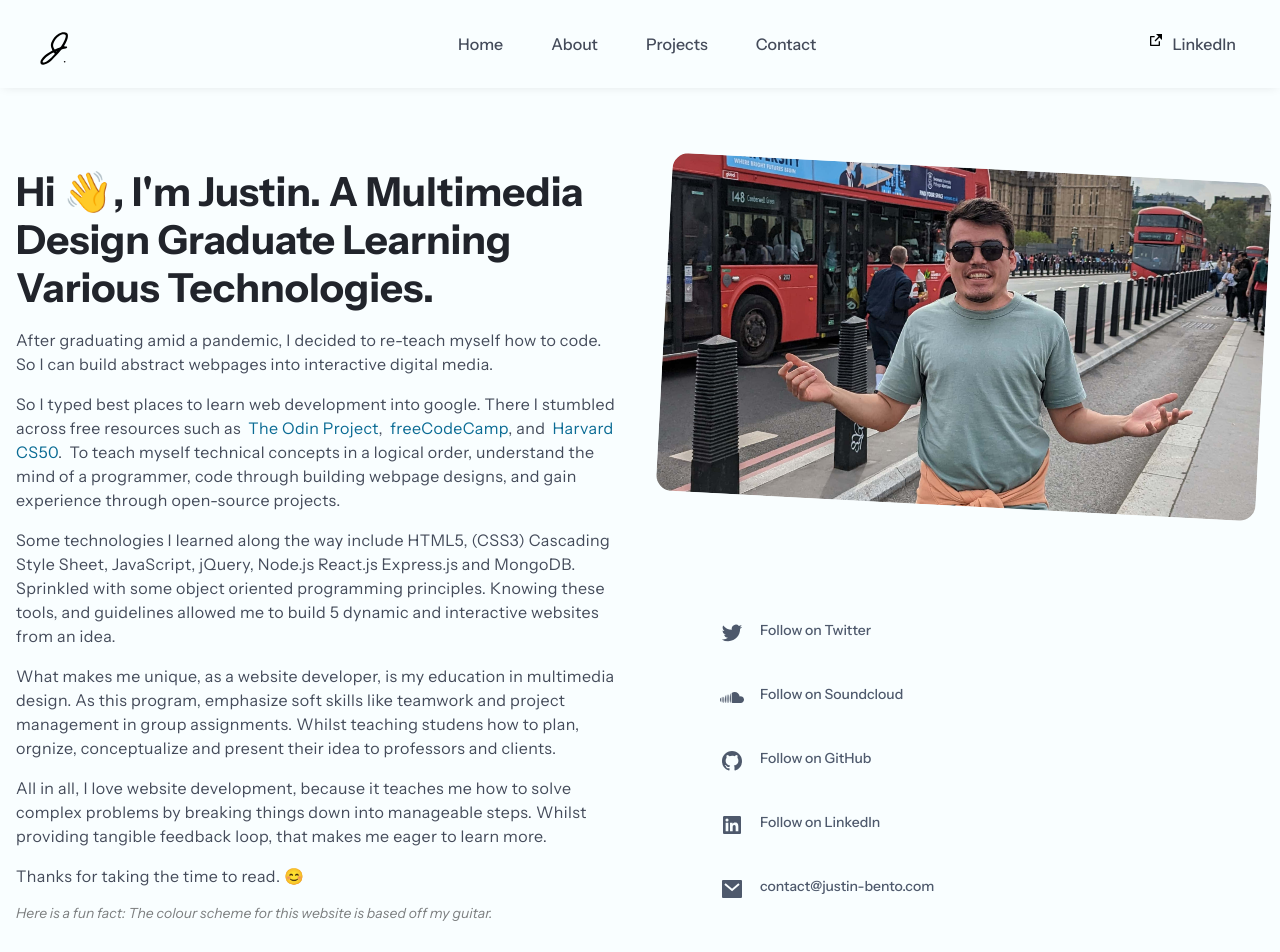
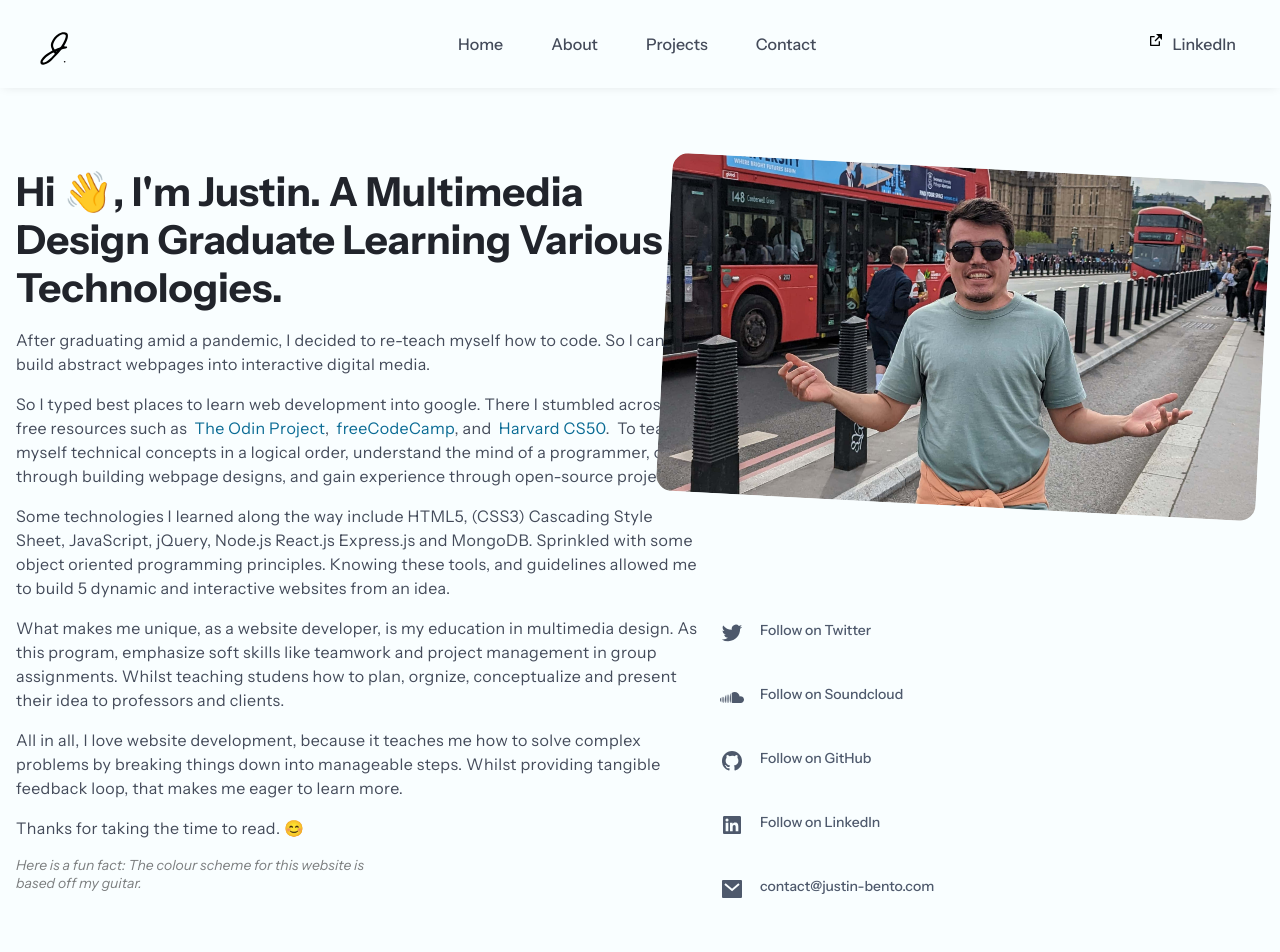
Before and after one commit to Justin-Bento/portfolio, a Next.js app: page /about in a window 1280 px wide. Shown: the top 952 px of the page. Built offline with nearby package versions, Linux system fonts and the light colour scheme; no server answers.

Commit message:
updated caption

```diff
--- a/styles/About.module.css
+++ b/styles/About.module.css
@@ -45,7 +45,7 @@ flex-direction: column;
 gap: 0.5rem;
 }
 .caption {
-width: 64ch;
+  width: 40ch;
 text-align: start;
 opacity: 0.5;
 font-style: italic;
@@ -56,6 +56,7 @@ font-size: 0.875rem;
 @media (min-width: 1024px) {
   .aboutCopy {
     order: -9999;
+    width: 64ch;
     grid-row: span 2 / span 2;
   }
   .aboutCopy > h1 {
```
